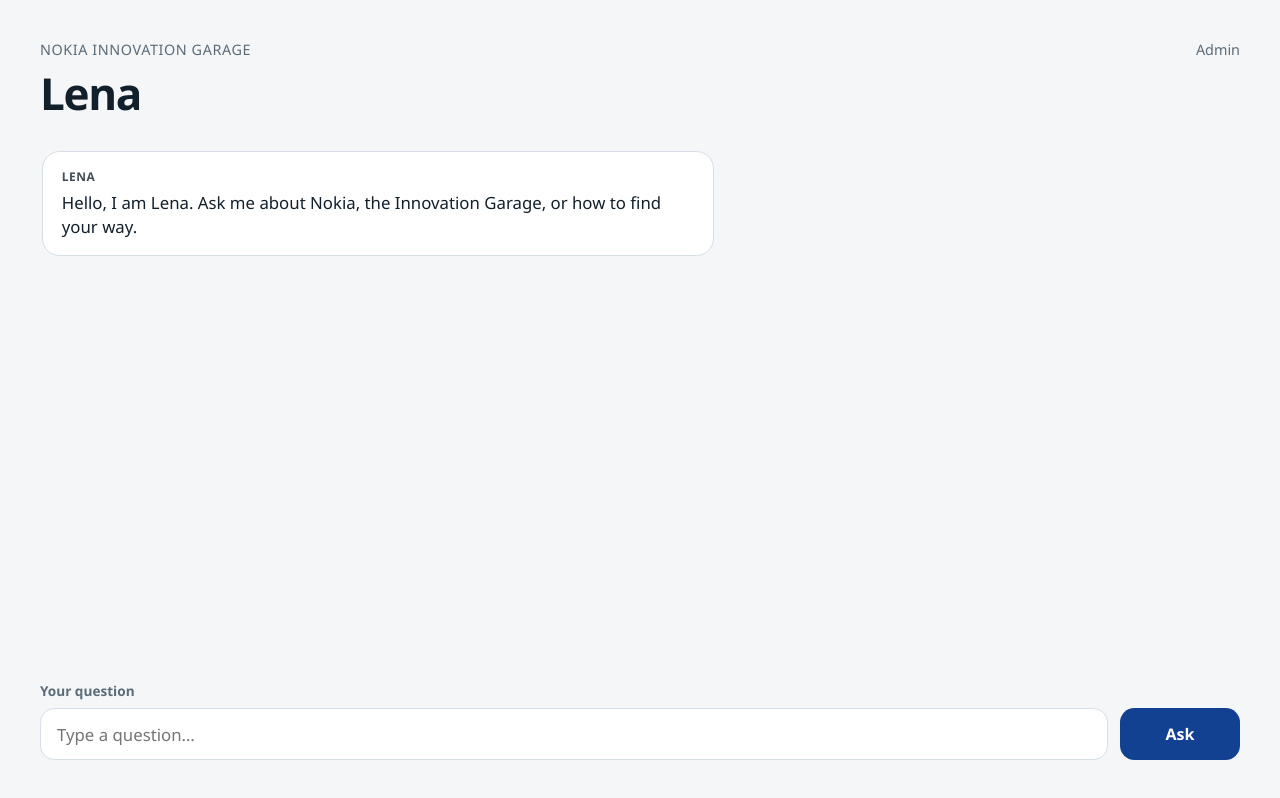
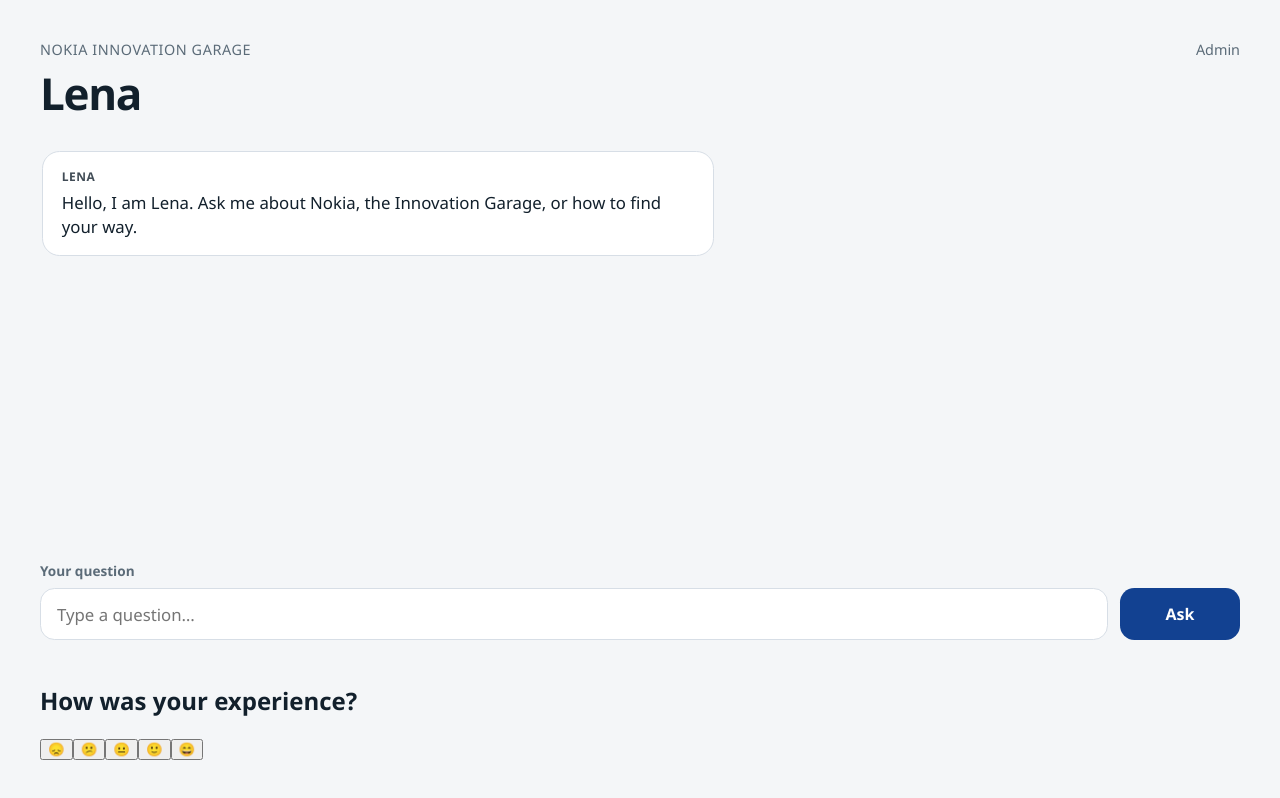
Before and after one commit to CHchisho/ai-receptionist-robot, a React (Vite) app in the folder frontend/: page / in a window 1280 px wide. Built offline with nearby package versions, Linux system fonts and the light colour scheme; no server answers.

Commit message:
Implement feedback collection UI

```diff
--- /dev/null
+++ b/frontend/src/features/feedback/components/FeedbackForm.tsx
@@ -0,0 +1,57 @@
+import { useState } from "react";
+
+export function FeedbackForm() {
+  const [rating, setRating] = useState<number | null>(null);
+  const [comment, setComment] = useState("");
+  const [submitted, setSubmitted] = useState(false);
+
+  const handleSubmit = () => {
+    console.log("Rating:", rating);
+    console.log("Comment:", comment);
+
+    setSubmitted(true);
+    setRating(null);
+    setComment("");
+  };
+
+  return (
+    <div>
+      <h2>How was your experience?</h2>
+
+      <div>
+        {[
+          { value: 1, emoji: "😞" },
+          { value: 2, emoji: "😕" },
+          { value: 3, emoji: "😐" },
+          { value: 4, emoji: "🙂" },
+          { value: 5, emoji: "😄" },
+        ].map((item) => (
+          <button
+            key={item.value}
+            onClick={() => {
+              setRating(item.value);
+              setSubmitted(false);
+            }}
+          >
+            {item.emoji}
+          </button>
+        ))}
+      </div>
+
+      {submitted && <p>Thank you for your feedback!</p>}
+
+      {rating && (
+        <div>
+          <p>Would you like to leave detailed feedback?</p>
+          <textarea
+            placeholder="Write your feedback here..."
+            value={comment}
+            onChange={(e) => setComment(e.target.value)}
+          />
+          <br />
+          <button onClick={handleSubmit}>Submit feedback</button>
+        </div>
+      )}
+    </div>
+  );
+}
--- a/frontend/src/pages/reception/ReceptionPage.tsx
+++ b/frontend/src/pages/reception/ReceptionPage.tsx
@@ -1,3 +1,4 @@
+import { FeedbackForm } from "@/features/feedback/components/FeedbackForm";
 import { Link } from "react-router-dom";
 import { ChatPanel } from "@/features/conversation/components/ChatPanel";
 import styles from "./ReceptionPage.module.css";
@@ -15,6 +16,7 @@ export function ReceptionPage() {
         </Link>
       </header>
       <ChatPanel />
+      <FeedbackForm />
     </main>
   );
 }
```
Also changed, not shown: 1 other file (tests, documents, lock files or other folders).
